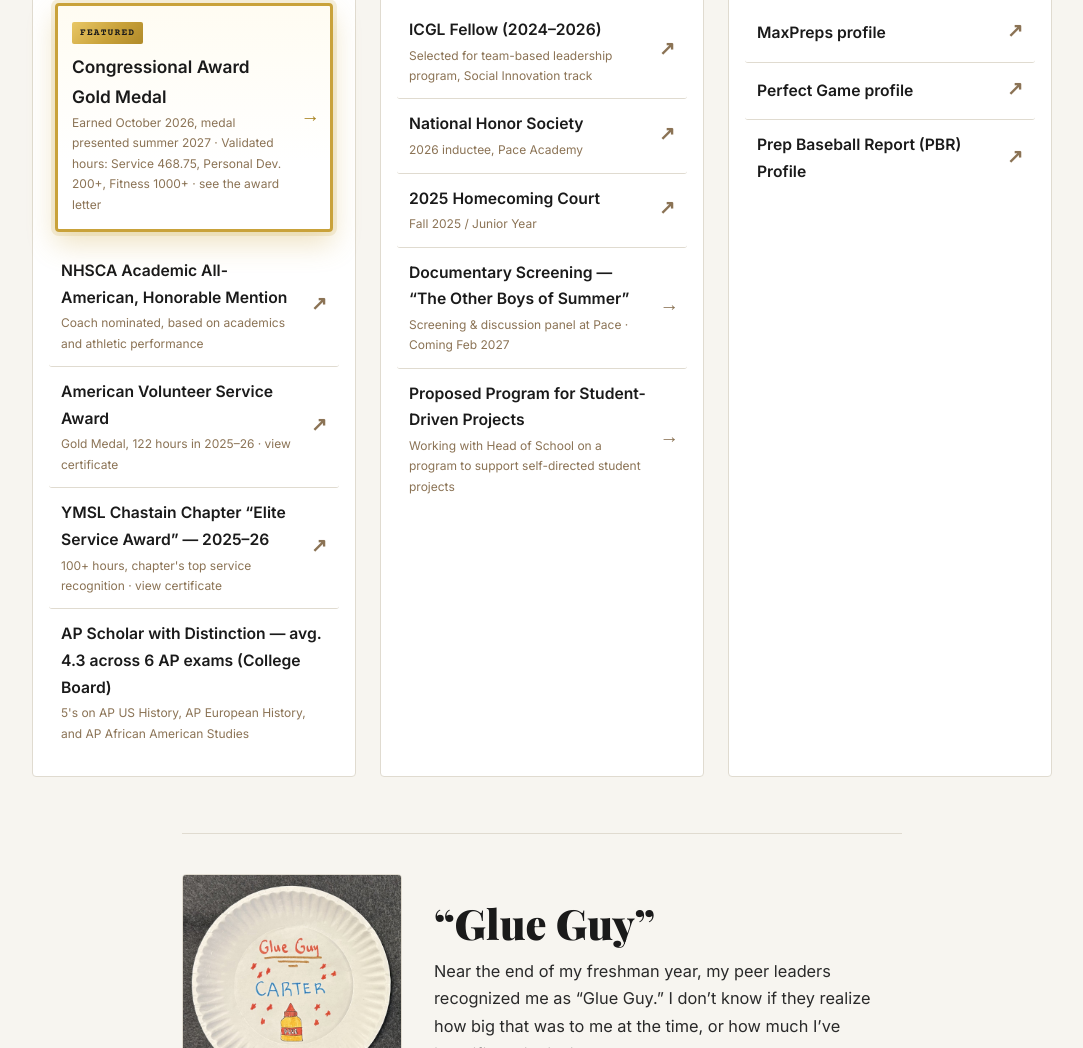
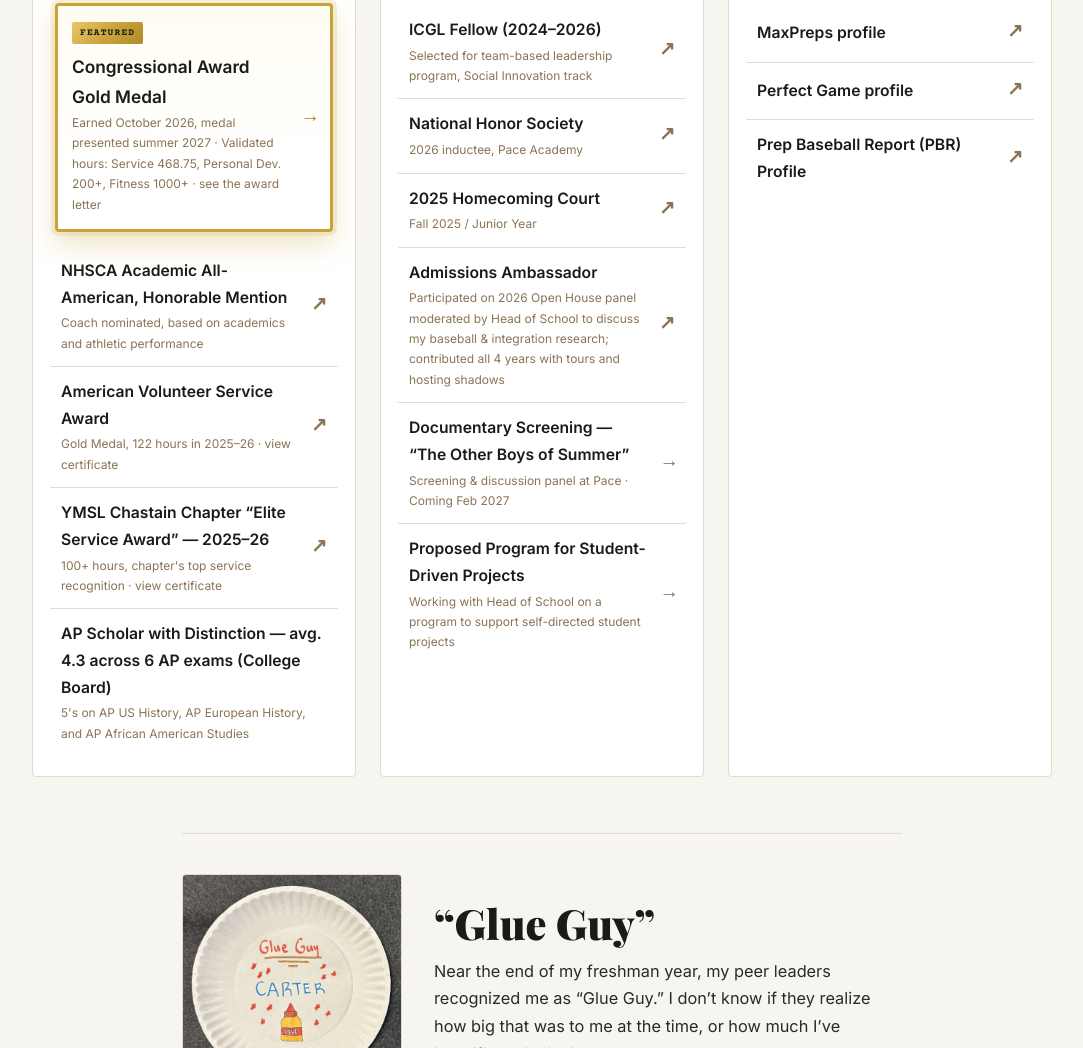
Before and after one commit to cartersmithpace27/diamondsdiscoveredwebsite, a plain HTML site: page about-carter-smith.html in a window 1280 px wide. Shown: the part 4631-5679 px from the top of the page, without its empty margins (98-1181 px from the left). Drawn offline with nearby package versions, Linux system fonts and the light colour scheme; a web font is replaced by a local one.

Commit message:
About page: Admissions Ambassador highlight + Open House panel PDF

```diff
--- a/about-carter-smith.html
+++ b/about-carter-smith.html
@@ -858,6 +858,10 @@
         <span class="rec-label">2025 Homecoming Court<span class="rec-note">Fall 2025 / Junior Year</span></span>
         <span class="rec-arrow">&#8599;</span>
       </a>
+      <a href="/pace-open-house-panel-2026.pdf" target="_blank" rel="noopener">
+        <span class="rec-label">Admissions Ambassador<span class="rec-note">Participated on 2026 Open House panel moderated by Head of School to discuss my baseball &amp; integration research; contributed all 4 years with tours and hosting shadows</span></span>
+        <span class="rec-arrow">&#8599;</span>
+      </a>
       <a href="/other-boys-of-summer-documentary-screening">
         <span class="rec-label">Documentary Screening &mdash; &ldquo;The Other Boys of Summer&rdquo;<span class="rec-note">Screening &amp; discussion panel at Pace &middot; Coming Feb 2027</span></span>
         <span class="rec-arrow">&#8594;</span>
```
Also changed, not shown: 1 other file.
